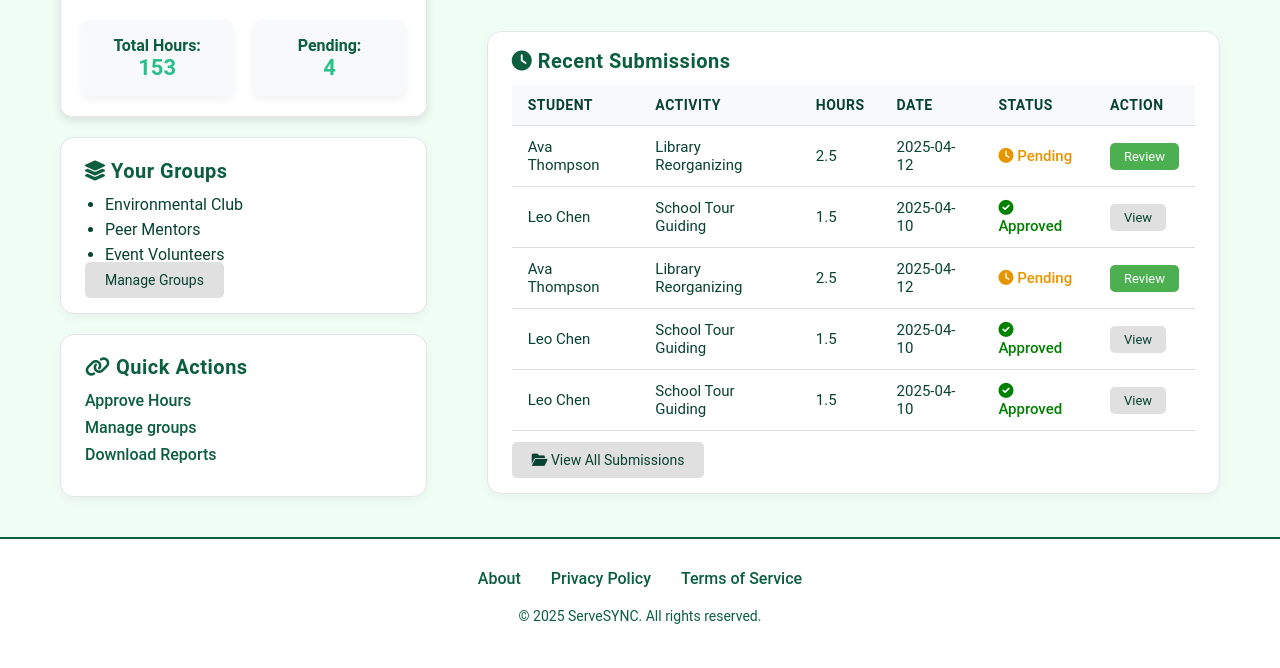
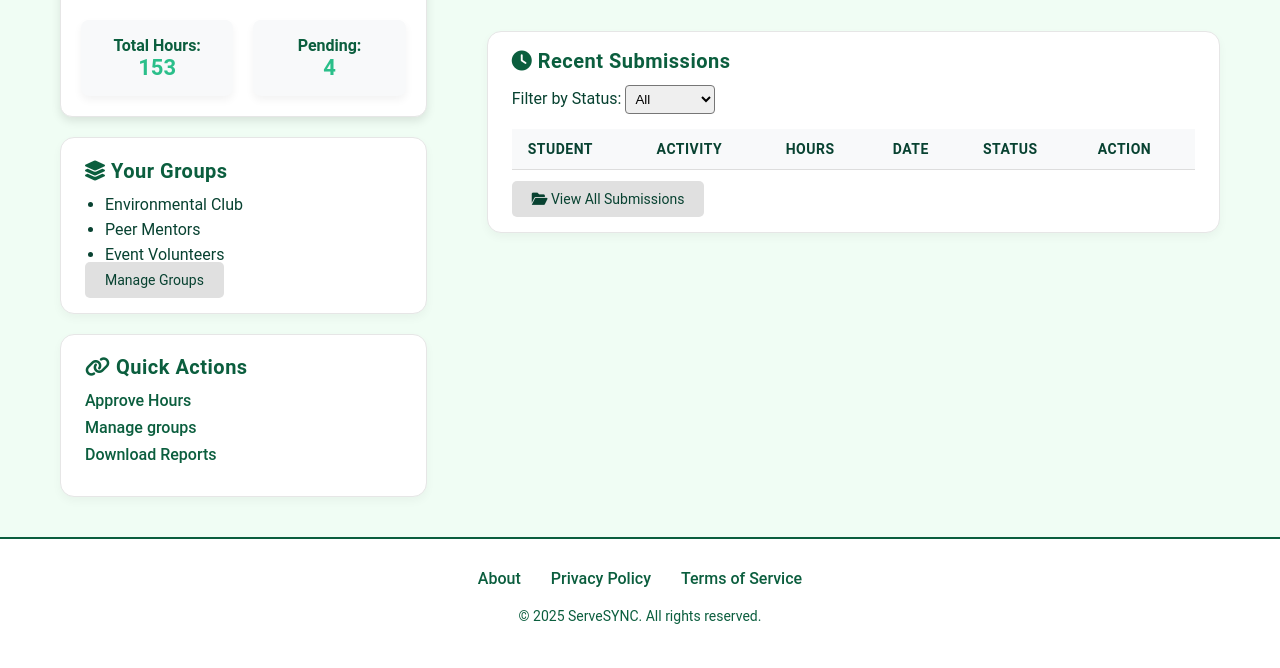
Before and after one commit to Zman327/Servesync, a Flask app: page /staff.dashboard in a window 1280 px wide. Shown: the part 225-893 px from the top of the page. Run offline with Flask 3, Linux system fonts and the light colour scheme; lists and menus that the app fills with data are empty; some libraries are stand-ins or nearby versions.

Commit message:
db connected to staff portal and added filter by status

```diff
--- a/Servesync/routes.py
+++ b/Servesync/routes.py
@@ -1,4 +1,4 @@
-from flask import Flask, render_template, request, redirect, session, url_for, flash
+from flask import Flask, render_template, request, redirect, session, url_for, flash, jsonify
 from flask_sqlalchemy import SQLAlchemy
 import os
 from sqlalchemy import MetaData, Table
@@ -133,13 +133,33 @@ def studentpage():
 @app.route('/staff.dashboard')
 def staffpage():
     hour = datetime.now().hour
-    if hour < 12:
-        greeting = "Good Morning"
-    elif hour < 18:
-        greeting = "Good Afternoon"
-    else:
-        greeting = "Good Evening"
-    return render_template('staff.html', greeting=greeting)
+    greeting = "Good Morning" if hour < 12 else "Good Afternoon" if hour < 18 else "Good Evening"
+
+    staff_id = session.get('username')
+    selected_status = request.args.get('status')  # Get status filter from query string
+
+    # Fetch all service logs for the current staff
+    logs = ServiceHour.query.filter_by(staff=staff_id).all()
+
+    STATUS_MAP = {
+        1: 'Approved',
+        2: 'Pending',
+        3: 'Rejected'
+    }
+
+    filtered_logs = []
+
+    for log in logs:
+        log.status_label = STATUS_MAP.get(log.status, 'Unknown')
+        if not selected_status or log.status_label == selected_status:
+            log.group_name = Group.query.get(log.group_id).name if log.group_id else "N/A"
+            try:
+                log.formatted_date = datetime.strptime(log.date, "%d-%m-%Y").strftime("%b %d, %Y")
+            except Exception:
+                log.formatted_date = log.date
+            filtered_logs.append(log)
+
+    return render_template('staff.html', greeting=greeting, recent_submissions=filtered_logs)
 
 
 # 404 page to display when a page is not found
--- a/Servesync/static/CSS/styles.css
+++ b/Servesync/static/CSS/styles.css
@@ -621,6 +621,7 @@ body.page-404 {
   border-color: #1f9e86;
 }
 /* Added styles for select elements in floating form */
+/* Floating Form select styling */
 .floating-form select {
   width: 100%;
   padding: 12px 38px;
@@ -630,16 +631,19 @@ body.page-404 {
   font-size: 15px;
   outline: none;
   transition: border-color 0.3s;
-  appearance: none;
+  appearance: none; /* Ensure we use the custom dropdown from select2 */
   -webkit-appearance: none;
   -moz-appearance: none;
   box-sizing: border-box;
+  z-index: 10; /* Ensure the select2 dropdown shows above other elements */
 }
 
+/* Focus styles */
 .floating-form select:focus {
   border-color: #1f9e86;
 }
 
+/* Labels */
 .floating-form select:focus + label,
 .floating-form select:valid + label {
   top: -8px;
@@ -1108,3 +1112,12 @@ button[type="submit"]:hover {
     padding: 20px;
   }
 }
+
+.filter-form {
+  margin-bottom: 15px;
+}
+
+.filter-form select {
+  padding: 5px;
+  border-radius: 4px;
+}
--- a/Servesync/templates/staff.html
+++ b/Servesync/templates/staff.html
@@ -48,6 +48,15 @@
 
     <section class="section recent-submissions">
       <h3><i class="fas fa-clock"></i> Recent Submissions</h3>
+      <form method="get" action="/staff.dashboard" class="filter-form">
+        <label for="status">Filter by Status:</label>
+        <select name="status" id="status" onchange="this.form.submit()">
+          <option value="">All</option>
+          <option value="Approved" {% if request.args.get('status') == 'Approved' %}selected{% endif %}>Approved</option>
+          <option value="Pending" {% if request.args.get('status') == 'Pending' %}selected{% endif %}>Pending</option>
+          <option value="Rejected" {% if request.args.get('status') == 'Rejected' %}selected{% endif %}>Rejected</option>
+        </select>
+      </form>
       <table class="activity-table datatable">
         <thead>
           <tr>
@@ -60,46 +69,27 @@
           </tr>
         </thead>
         <tbody>
-          <tr>
-            <td>Ava Thompson</td>
-            <td>Library Reorganizing</td>
-            <td>2.5</td>
-            <td>2025-04-12</td>
-            <td class="pending"><i class="fas fa-clock"></i> Pending</td>
-            <td><a href="/review/123" class="btn btn-primary">Review</a></td>
-          </tr>
-          <tr>
-            <td>Leo Chen</td>
-            <td>School Tour Guiding</td>
-            <td>1.5</td>
-            <td>2025-04-10</td>
-            <td class="approved"><i class="fas fa-check-circle"></i> Approved</td>
-            <td><a href="/review/124" class="btn btn-secondary">View</a></td>
-          </tr>
-          <tr>
-            <td>Ava Thompson</td>
-            <td>Library Reorganizing</td>
-            <td>2.5</td>
-            <td>2025-04-12</td>
-            <td class="pending"><i class="fas fa-clock"></i> Pending</td>
-            <td><a href="/review/123" class="btn btn-primary">Review</a></td>
-          </tr>
-          <tr>
-            <td>Leo Chen</td>
-            <td>School Tour Guiding</td>
-            <td>1.5</td>
-            <td>2025-04-10</td>
-            <td class="approved"><i class="fas fa-check-circle"></i> Approved</td>
-            <td><a href="/review/124" class="btn btn-secondary">View</a></td>
-          </tr>
-          <tr>
-            <td>Leo Chen</td>
-            <td>School Tour Guiding</td>
-            <td>1.5</td>
-            <td>2025-04-10</td>
-            <td class="approved"><i class="fas fa-check-circle"></i> Approved</td>
-            <td><a href="/review/124" class="btn btn-secondary">View</a></td>
-          </tr>
+          {% for log in recent_submissions %}
+            <tr>
+              <td>{{ log.user_id }}</td>
+              <td>{{ log.description }}</td>
+              <td>{{ log.hours }}</td>
+              <td>{{ log.formatted_date }}</td>
+              <td class="{{ log.status_label|lower }}">
+                {% if log.status_label == 'Approved' %}
+                  <i class="fas fa-check-circle"></i>
+                {% elif log.status_label == 'Pending' %}
+                  <i class="fas fa-clock"></i>
+                {% elif log.status_label == 'Rejected' %}
+                  <i class="fas fa-times-circle"></i>
+                {% else %}
+                  <i class="fas fa-question-circle"></i>
+                {% endif %}
+                {{ log.status_label }}
+              </td>
+              <td><a href="/review/{{ log.id }}" class="btn btn-primary">Review</a></td>
+            </tr>
+          {% endfor %}
         </tbody>
       </table>
       <br>
```
Also changed, not shown: Servesync/templates/log.html (+2 -7 lines).
